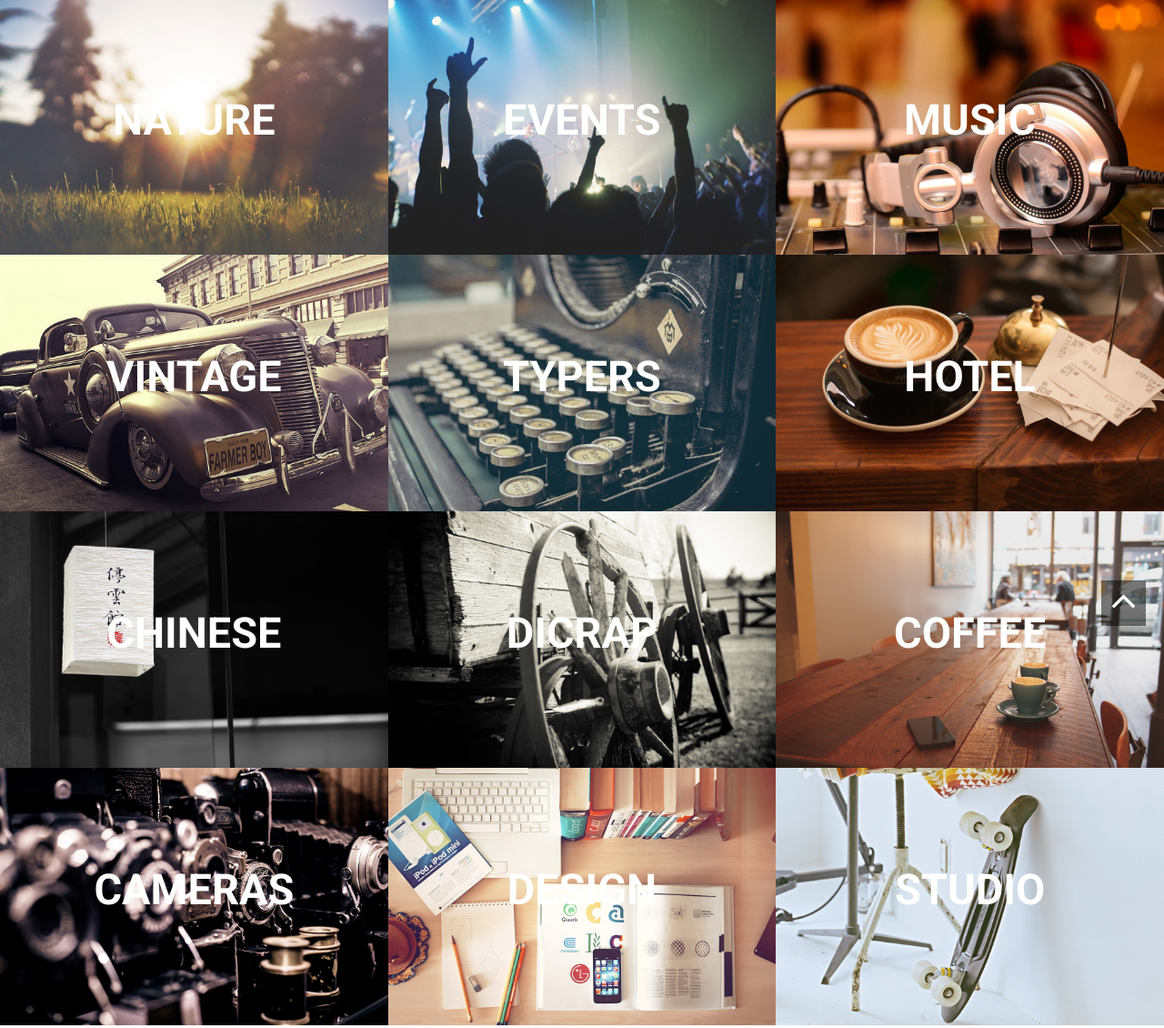
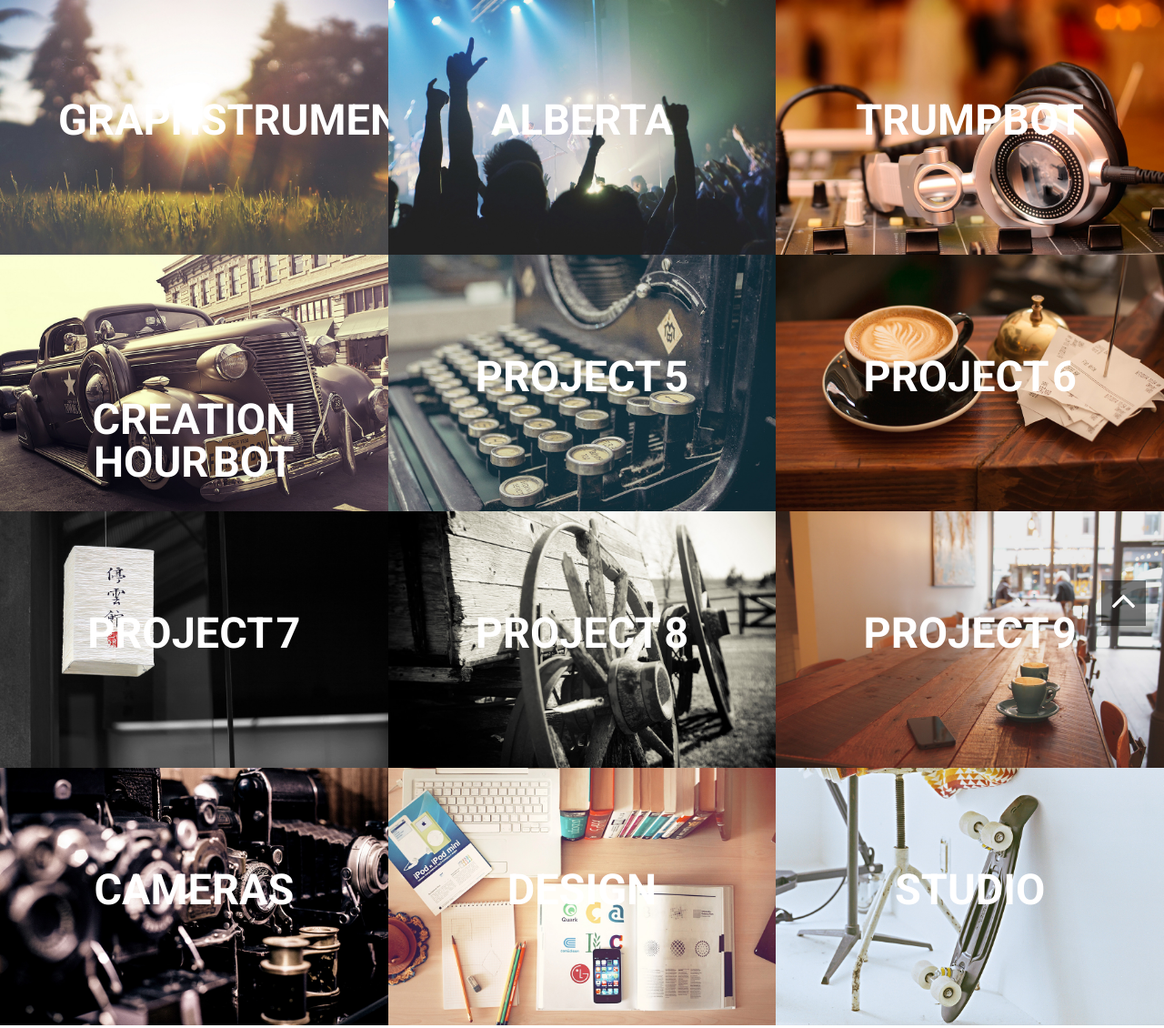
Before and after one commit to CreationHour/CreationHour.github.io, a plain HTML site: page index.html in a window 1280 px wide. Shown: the part 92-1222 px from the top of the page at 91% size. Drawn offline with Linux system fonts and the light colour scheme.

```diff
--- a/index.html
+++ b/index.html
@@ -4,7 +4,7 @@
 <meta charset="UTF-8" />
 <meta http-equiv="Content-Type" content="text/html; charset=utf-8" />
 <meta name="viewport" content="width=device-width, initial-scale=1, maximum-scale=1, user-scalable=no">
-<title>Cyrus Studio</title>
+<title>Creation Hour</title>
 
 <!-- Google fonts -->
 <link href='http://fonts.googleapis.com/css?family=Roboto:400,300,700' rel='stylesheet' type='text/css'>
@@ -85,7 +85,7 @@
     <figure class="effect-oscar  wowload fadeIn">
         <img src="images/portfolio/1.jpg" alt="img01"/>
         <figcaption>
-            <h2>Nature</h2>
+            <h2>Graphstrument</h2>
             <p>Lily likes to play with crayons and pencils<br>
             <a href="images/portfolio/1.jpg" title="1" data-gallery>View more</a></p>
         </figcaption>
@@ -93,7 +93,7 @@
      <figure class="effect-oscar  wowload fadeInUp">
         <img src="images/portfolio/2.jpg" alt="img01"/>
         <figcaption>
-            <h2>Events</h2>
+            <h2>Alberta</h2>
             <p>Lily likes to play with crayons and pencils<br>
             <a href="images/portfolio/2.jpg" title="1" data-gallery>View more</a></p>
         </figcaption>
@@ -101,7 +101,7 @@
      <figure class="effect-oscar  wowload fadeInUp">
         <img src="images/portfolio/3.jpg" alt="img01"/>
         <figcaption>
-            <h2>music</h2>
+            <h2>Trumpbot</h2>
             <p>Lily likes to play with crayons and pencils<br>
             <a href="images/portfolio/3.jpg" title="1" data-gallery>View more</a></p>
         </figcaption>
@@ -109,7 +109,7 @@
      <figure class="effect-oscar  wowload fadeInUp">
         <img src="images/portfolio/4.jpg" alt="img01"/>
         <figcaption>
-            <h2>Vintage</h2>
+            <h2>Creation Hour bot</h2>
             <p>Lily likes to play with crayons and pencils<br>
             <a href="images/portfolio/4.jpg" title="1" data-gallery>View more</a></p>
         </figcaption>
@@ -117,7 +117,7 @@
      <figure class="effect-oscar  wowload fadeInUp">
         <img src="images/portfolio/5.jpg" alt="img01"/>
         <figcaption>
-            <h2>Typers</h2>
+            <h2>PROJECT 5</h2>
             <p>Lily likes to play with crayons and pencils<br>
             <a href="images/portfolio/5.jpg" title="1" data-gallery>View more</a></p>
         </figcaption>
@@ -126,7 +126,7 @@
      <figure class="effect-oscar  wowload fadeInUp">
         <img src="images/portfolio/6.jpg" alt="img01"/>
         <figcaption>
-            <h2>hotel</h2>
+            <h2>PROJECT 6</h2>
             <p>Lily likes to play with crayons and pencils<br>
             <a href="images/portfolio/6.jpg" title="1" data-gallery>View more</a></p>
         </figcaption>
@@ -134,7 +134,7 @@
     <figure class="effect-oscar  wowload fadeInUp">
         <img src="images/portfolio/7.jpg" alt="img01"/>
         <figcaption>
-            <h2>Chinese</h2>
+            <h2>PROJECT 7</h2>
             <p>Lily likes to play with crayons and pencils<br>
             <a href="images/portfolio/7.jpg" title="1" data-gallery>View more</a></p>
         </figcaption>
@@ -142,7 +142,7 @@
     <figure class="effect-oscar  wowload fadeInUp">
         <img src="images/portfolio/8.jpg" alt="img01"/>
         <figcaption>
-            <h2>Dicrap</h2>
+            <h2>PROJECT 8</h2>
             <p>Lily likes to play with crayons and pencils<br>
             <a href="images/portfolio/8.jpg" title="1" data-gallery>View more</a></p>
         </figcaption>
@@ -150,7 +150,7 @@
     <figure class="effect-oscar  wowload fadeInUp">
         <img src="images/portfolio/9.jpg" alt="img01"/>
         <figcaption>
-            <h2>Coffee</h2>
+            <h2>PROJECT 9</h2>
             <p>Lily likes to play with crayons and pencils<br>
             <a href="images/portfolio/9.jpg" title="1" data-gallery>View more</a></p>
         </figcaption>
@@ -192,16 +192,16 @@
 
 <!-- Cirlce Starts -->
 <div id="about"  class="container spacer about">
-<h2 class="text-center wowload fadeInUp">Creative digital agency based on London</h2>
+<h2 class="text-center wowload fadeInUp">A Weekly meetup to foster a hacker community at NYU</h2>
   <div class="row">
   <div class="col-sm-6 wowload fadeInLeft">
-    <h4><i class="fa fa-paint-brush"></i> Design</h4>
+    <h4><i class="fa fa-paint-brush"></i>Community</h4>
     <p>Creative digital agency for sleek and sophisticated solutions for mobile, websites and software designs, lead by passionate and uber progressive team that lives and breathes design. Creative digital agency for sleek and sophisticated solutions for mobile, websites and software designs.</p>
 
 
   </div>
   <div class="col-sm-6 wowload fadeInRight">
-  <h4><i class="fa fa-code"></i> Frontend & Backend Development</h4>
+  <h4><i class="fa fa-code"></i></h4>
   <p>Lorem Ipsum is simply dummy text of the printing and typesetting industry. Lorem Ipsum has been the industry's standard dummy text ever since the 1500s, when an unknown printer took a galley of type and scrambled it to make a type specimen book.</p>
   </div>
   </div>
```
Also changed, not shown: images/logo.png, images/logo@2x.png, images/logobig.png.
